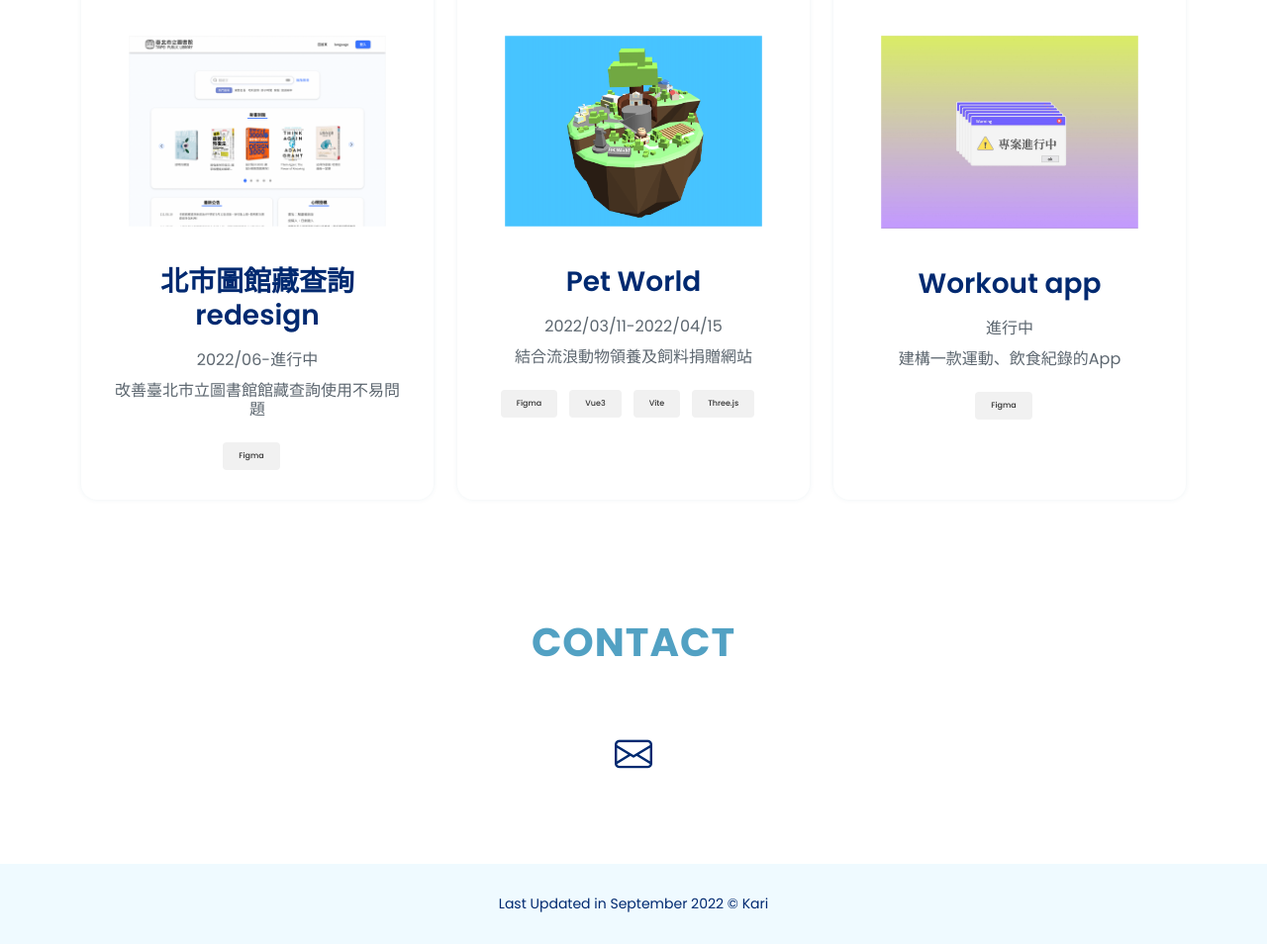
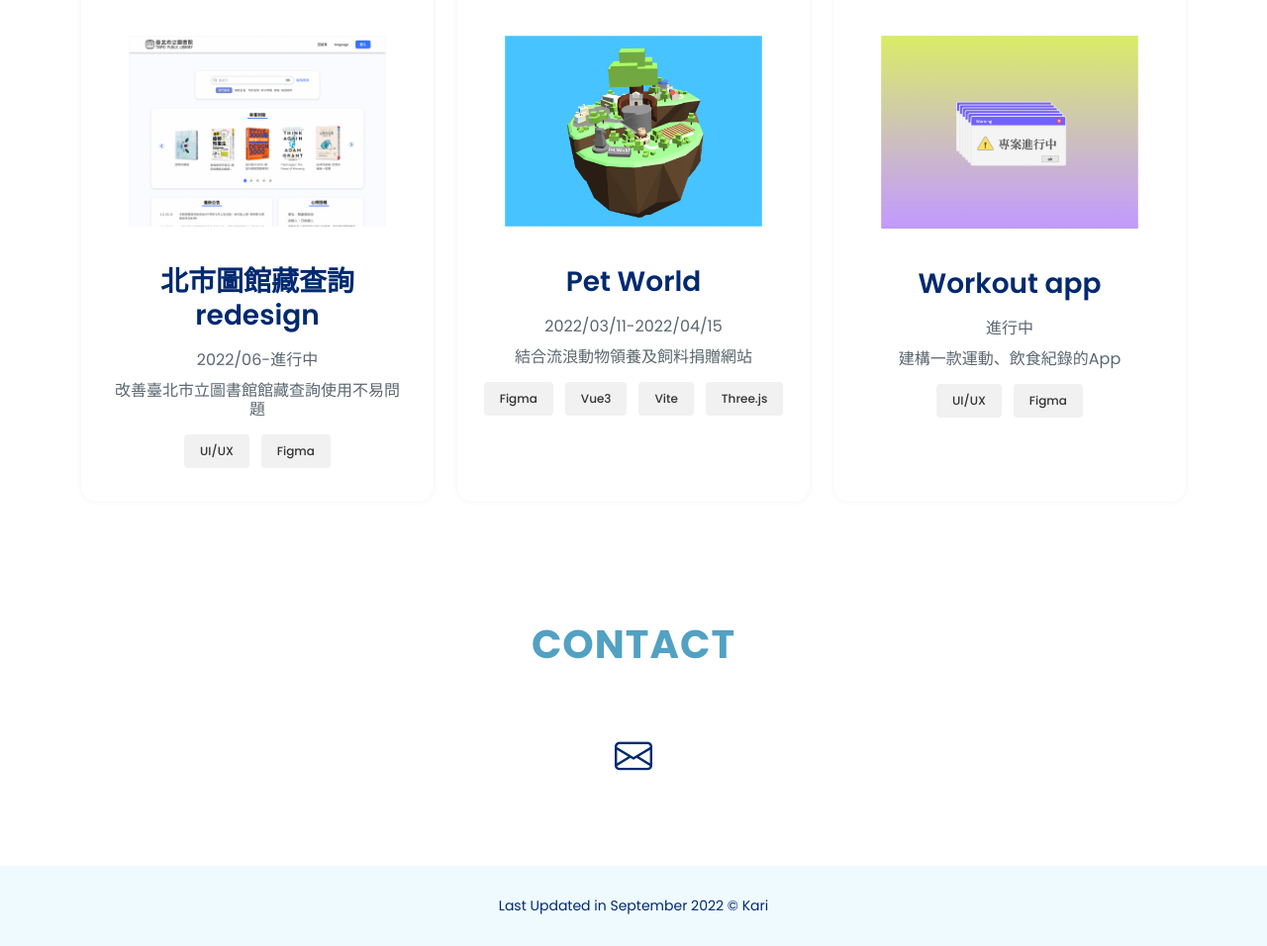
Before and after one commit to rayrayfan/portfolio, a website: page index.html in a window 1280 px wide. Shown: the part 963-1919 px from the top of the page at 99% size. Drawn offline with Linux system fonts and the light colour scheme.

Commit message:
0916 tool margin,font size

```diff
--- a/assets/css/style.css
+++ b/assets/css/style.css
@@ -348,31 +348,8 @@ section {
   margin: 15px 0 0 0;
   font-size: 26px;
 }
-/* .home .btn-get-started {
-  margin-top: 30px;
-  line-height: 0;
-  padding: 15px 40px;
-  border-radius: 4px;
-  transition: 0.5s;
-  color: #fff;
-  background: #52A1C3;
-  box-shadow: 0px 5px 30px rgba(65, 84, 241, 0.4);
-}
-.home .btn-get-started span {
-  font-family: "Poppins", sans-serif;
-  font-weight: 600;
-  font-size: 16px;
-  letter-spacing: 1px;
-}
-.home .btn-get-started i {
-  margin-left: 5px;
-  font-size: 18px;
-  transition: 0.3s;
-}
-.home .btn-get-started:hover i {
-  transform: translateX(5px);
-} */
 
+/* home button */
 
 .home .button-52 {
   font-size: 16px;
@@ -496,11 +473,11 @@ section {
   justify-content: center;
 }
 .tool .content {
-  margin: 12px 12px 0px 0px;
+  margin: 4px 6px 4px 6px;
   padding: 8px 12px;
   background-color: rgb(241, 241, 241);
   cursor: default;
-  font-size: 8px;
+  font-size: 12px;
   font-weight: 500;
   border-radius: 0.25rem;
 }
--- a/index.html
+++ b/index.html
@@ -102,6 +102,7 @@
                 <h4>2022/06-進行中</h4>
                 <h4>改善臺北市立圖書館館藏查詢使用不易問題</h4>
                 <div class="tool inline-block wrap">
+                  <div class="content py-2 px-3 inline-block">UI/UX</div>
                   <div class="content py-2 px-3 inline-block">Figma</div></div>
               </a>
             </div>
@@ -131,6 +132,7 @@
               <h4>進行中</h4>
               <h4>建構一款運動、飲食紀錄的App</h4>
               <div class="tool inline-block wrap">
+                <div class="content py-2 px-3 inline-block">UI/UX</div>
                 <div class="content py-2 px-3 inline-block">Figma</div>
               </div>
             </div>
```
